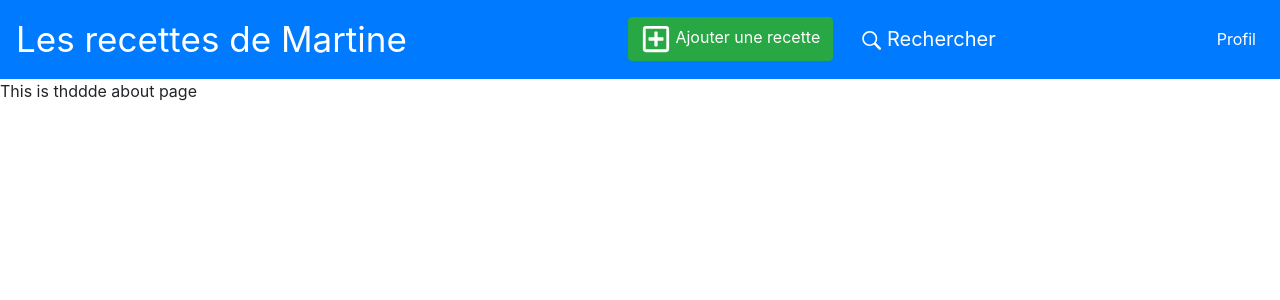
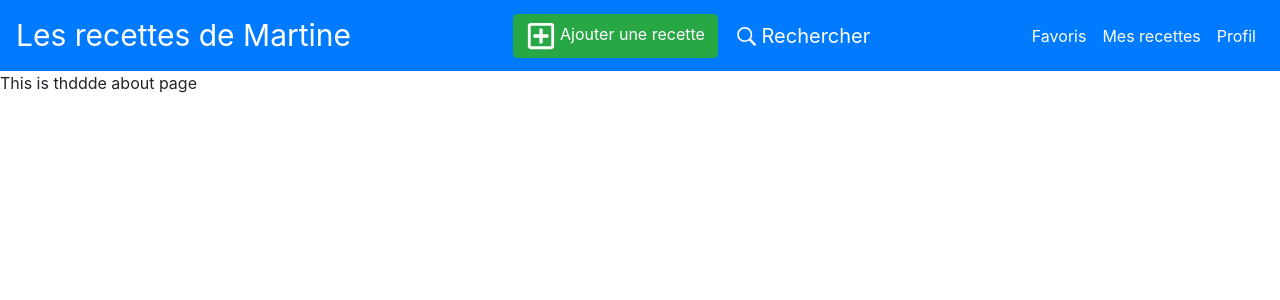
Before and after one commit to Lblenner/projWeb, a Next.js app in the folder front/: page /add in a window 1280 px wide. Shown: the top 300 px of the page. Built offline with nearby package versions, Linux system fonts and the light colour scheme.

Commit message:
addHeader

```diff
--- a/front/components/Header.tsx
+++ b/front/components/Header.tsx
@@ -1,17 +1,17 @@
 import Link from 'next/link';
 import { GoSearch } from 'react-icons/go';
 import { FaRegPlusSquare } from 'react-icons/fa'
-import {GiHamburgerMenu} from 'react-icons/gi'
+import { GiHamburgerMenu } from 'react-icons/gi'
 
 const titre = {
-  fontSize: 35
+  fontSize: 30
 };
 
 const Header = () => (
   <nav className="navbar navbar-expand-md navbar-dark bg-primary">
 
     <button className="navbar-toggler" type="button" data-toggle="collapse" data-target="#collapsibleNavbar">
-      < GiHamburgerMenu/> Les recettes de Martine
+      < GiHamburgerMenu /> Les recettes de Martine
     </button>
 
 
@@ -24,7 +24,7 @@ const Header = () => (
       <ul className="navbar-nav" id="center">
         <li className="nav-item active">
           <Link href="/add">
-            <button className="btn btn-success"><FaRegPlusSquare size={30} /> Ajouter une recette </button>
+            <button className="btn btn-success" id="button"><FaRegPlusSquare size={30} /> Ajouter une recette</button>
           </Link>
         </li>
         <li className="nav-item">
@@ -34,16 +34,30 @@ const Header = () => (
         </li>
       </ul>
 
-      <ul className="navbar-nav ml-auto">
+      <ul className="navbar-nav ml-auto" id="right">
         <li className="nav-item">
           <Link href="/profile">
-            <a className="nav-link active">Profil</a>
+            <a className="nav-link active" id="button">Favoris</a>
+          </Link>
+        </li>
+        <li className="nav-item">
+          <Link href="/profile">
+            <a className="nav-link active" id="button">Mes recettes</a>
+          </Link>
+        </li>
+        <li className="nav-item">
+          <Link href="/profile">
+            <a className="nav-link active" id="button">Profil</a>
           </Link>
         </li>
       </ul>
+
     </div>
 
     <style jsx>{`
+    #right {
+      display: flex
+    }
     #center {
       display: flex;
       flex-grow: 1;
@@ -52,7 +66,11 @@ const Header = () => (
     }
     #recherche {
       font-size: 20px;
-      margin-left: 20px
+      margin-left: 10px;
+      white-space: nowrap;
+    }
+    #button {
+      white-space: nowrap;
     }
     `}</style>
   </nav>
```
